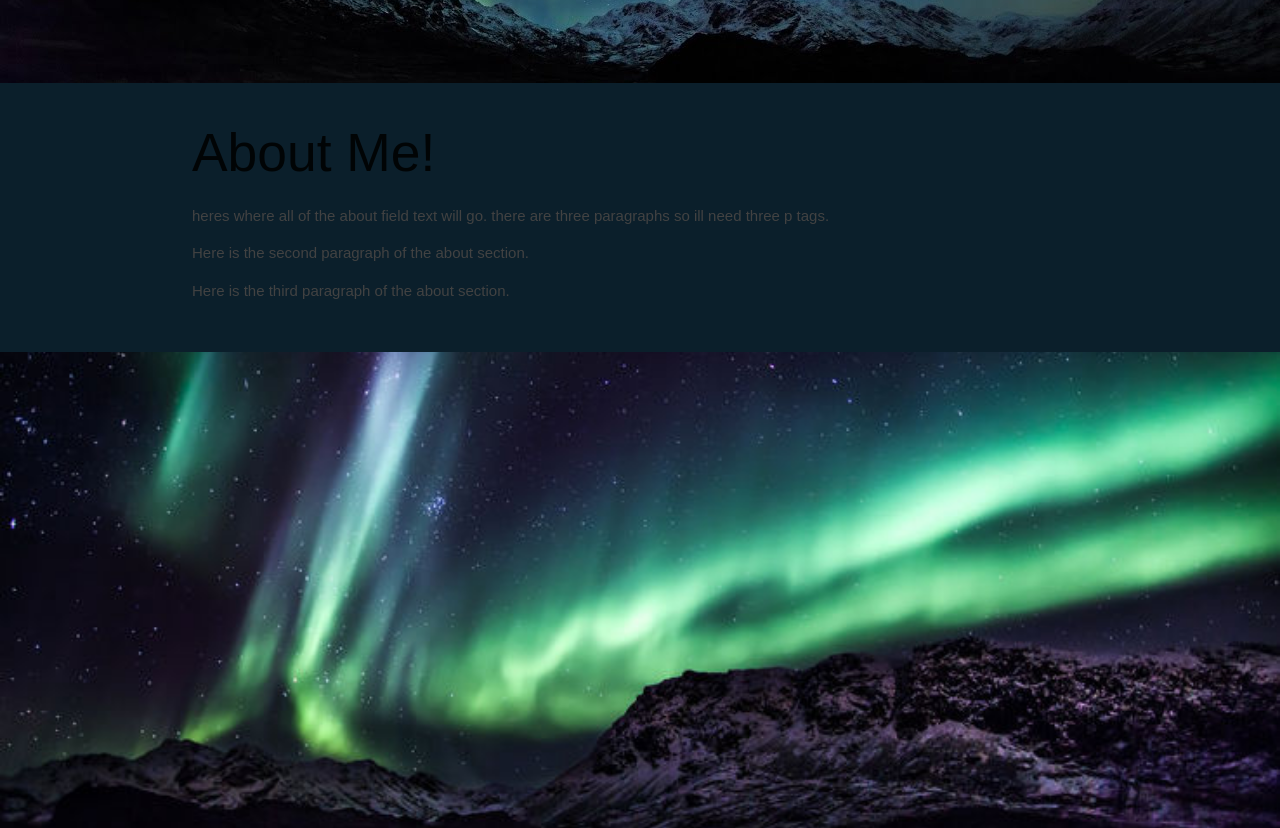
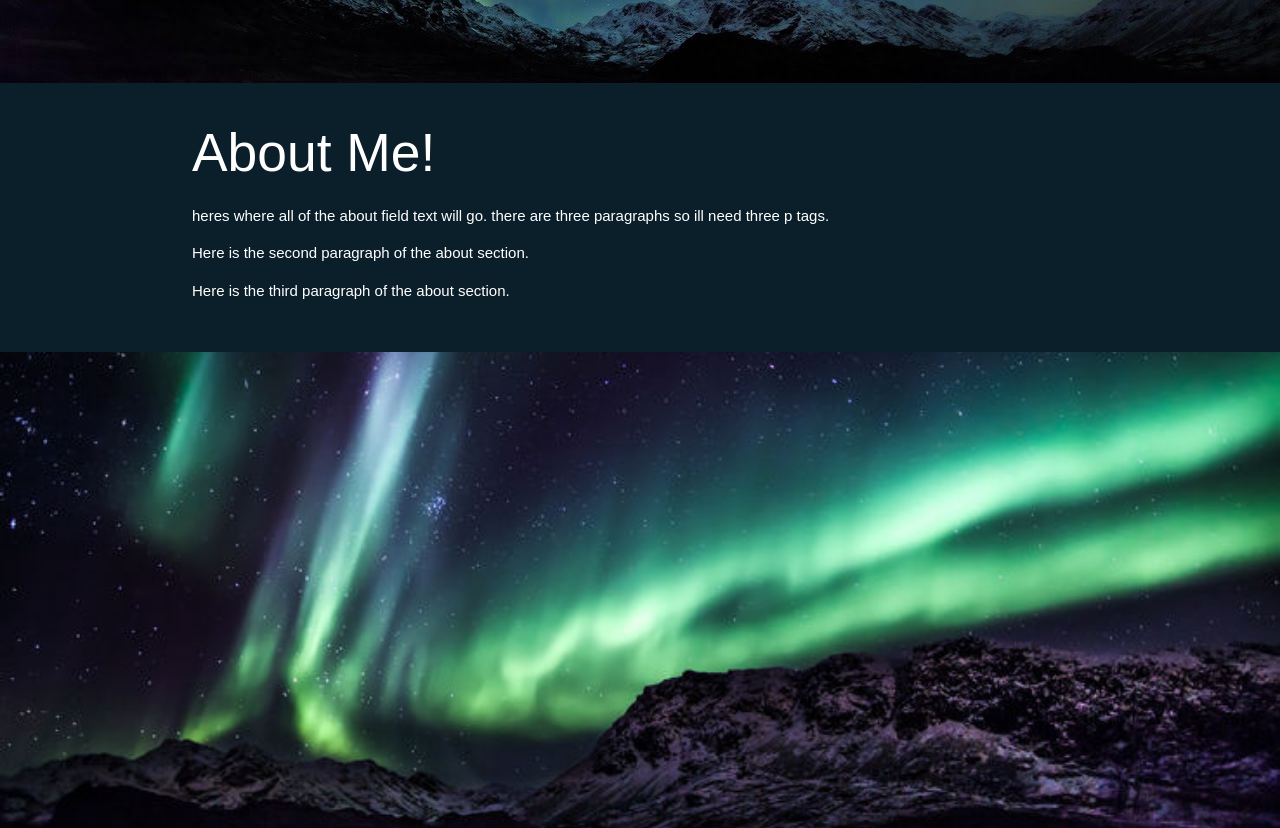
Before and after one commit to will-miller93/React-Portfolio, a React (Create React App) app: page / in a window 1280 px wide. Shown: the part 1140-1968 px from the top of the page. Built offline with nearby package versions, Linux system fonts and the light colour scheme.

Commit message:
temporary text styling done moving on to linking images to the projects

```diff
--- a/src/components/pages/Main/Main.css
+++ b/src/components/pages/Main/Main.css
@@ -27,6 +27,10 @@
     padding-bottom: 0px;
 }
 
+.aboutHeader {
+    color: white;
+}
+
 .aboutImage {
     margin-left: 365px;
     margin-right: 297.5px;
--- a/src/components/pages/Main/Main.js
+++ b/src/components/pages/Main/Main.js
@@ -25,9 +25,9 @@ class Portfolio extends Component {
                 <div className="section">
                     <div className="row container">
                         <h2 className="aboutHeader"> About Me! </h2>
-                         <p className="grey-text text-darken-3 lighten-3"> heres where all of the about field text will go. there are three paragraphs so ill need three p tags.</p>
-                         <p className="grey-text text-darken-3 lightne-3"> Here is the second paragraph of the about section.</p>
-                         <p className="grey-text text-darken-3 lightne-3"> Here is the third paragraph of the about section.</p>
+                         <p className="white-text text-darken-3 lighten-3"> heres where all of the about field text will go. there are three paragraphs so ill need three p tags.</p>
+                         <p className="white-text text-darken-3 lightne-3"> Here is the second paragraph of the about section.</p>
+                         <p className="white-text text-darken-3 lightne-3"> Here is the third paragraph of the about section.</p>
                     </div>
                 </div>
                 {/* extra room for readability */}
@@ -73,9 +73,9 @@ class Portfolio extends Component {
                 <div className="section">
                     <div className="row container">
                         <h2 className="aboutHeader"> Technologies </h2>
-                         <p className="grey-text text-darken-3 lighten-3"> heres where all of the about field text will go. there are three paragraphs so ill need three p tags.</p>
-                         <p className="grey-text text-darken-3 lightne-3"> Here is the second paragraph of the about section.</p>
-                         <p className="grey-text text-darken-3 lightne-3"> Here is the third paragraph of the about section.</p>
+                         <p className="white-text text-darken-3 lighten-3"> heres where all of the about field text will go. there are three paragraphs so ill need three p tags.</p>
+                         <p className="white-text text-darken-3 lightne-3"> Here is the second paragraph of the about section.</p>
+                         <p className="white-text text-darken-3 lightne-3"> Here is the third paragraph of the about section.</p>
                     </div>
                 </div>
                 {/* extra room for readability */}
```
